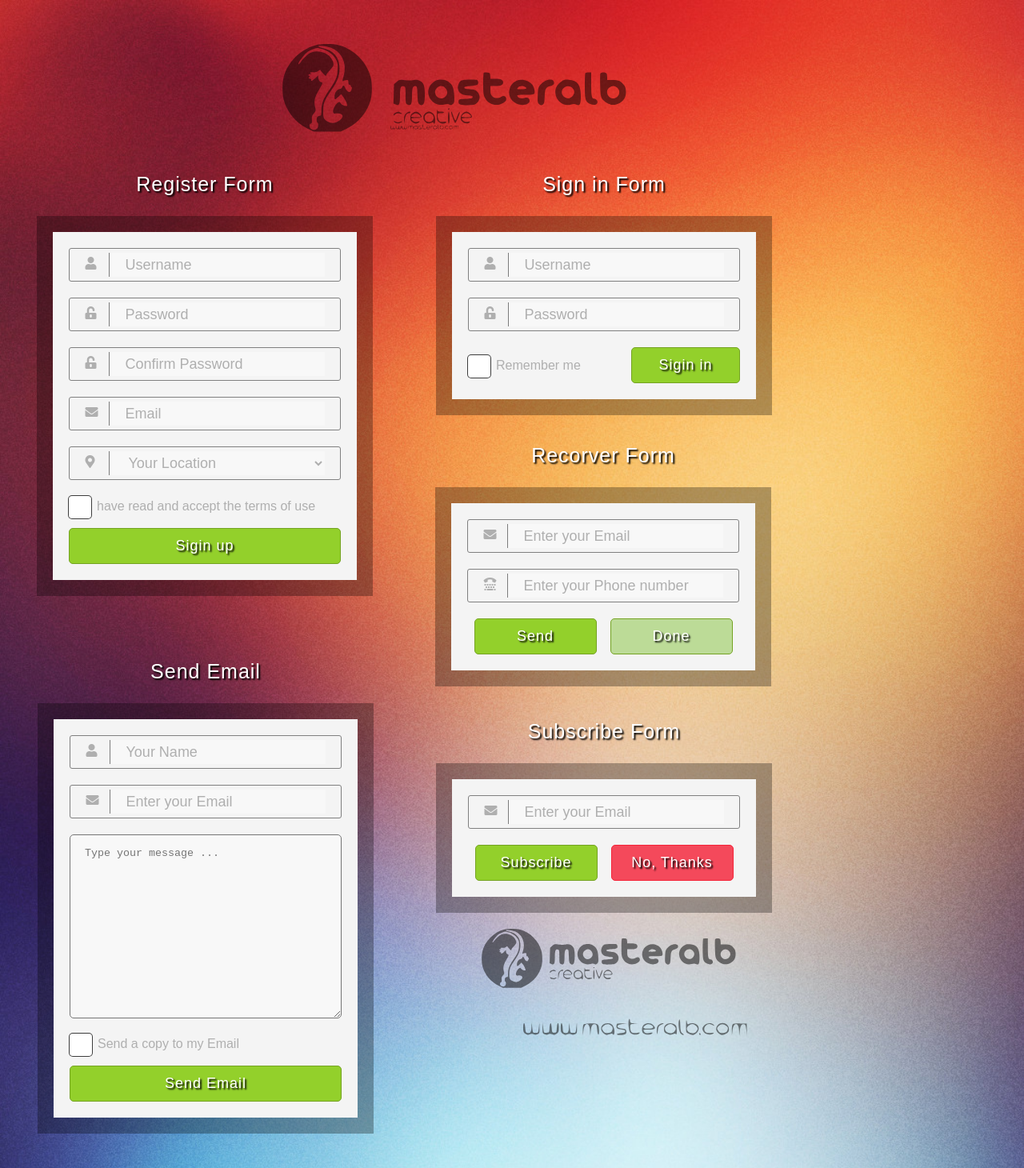
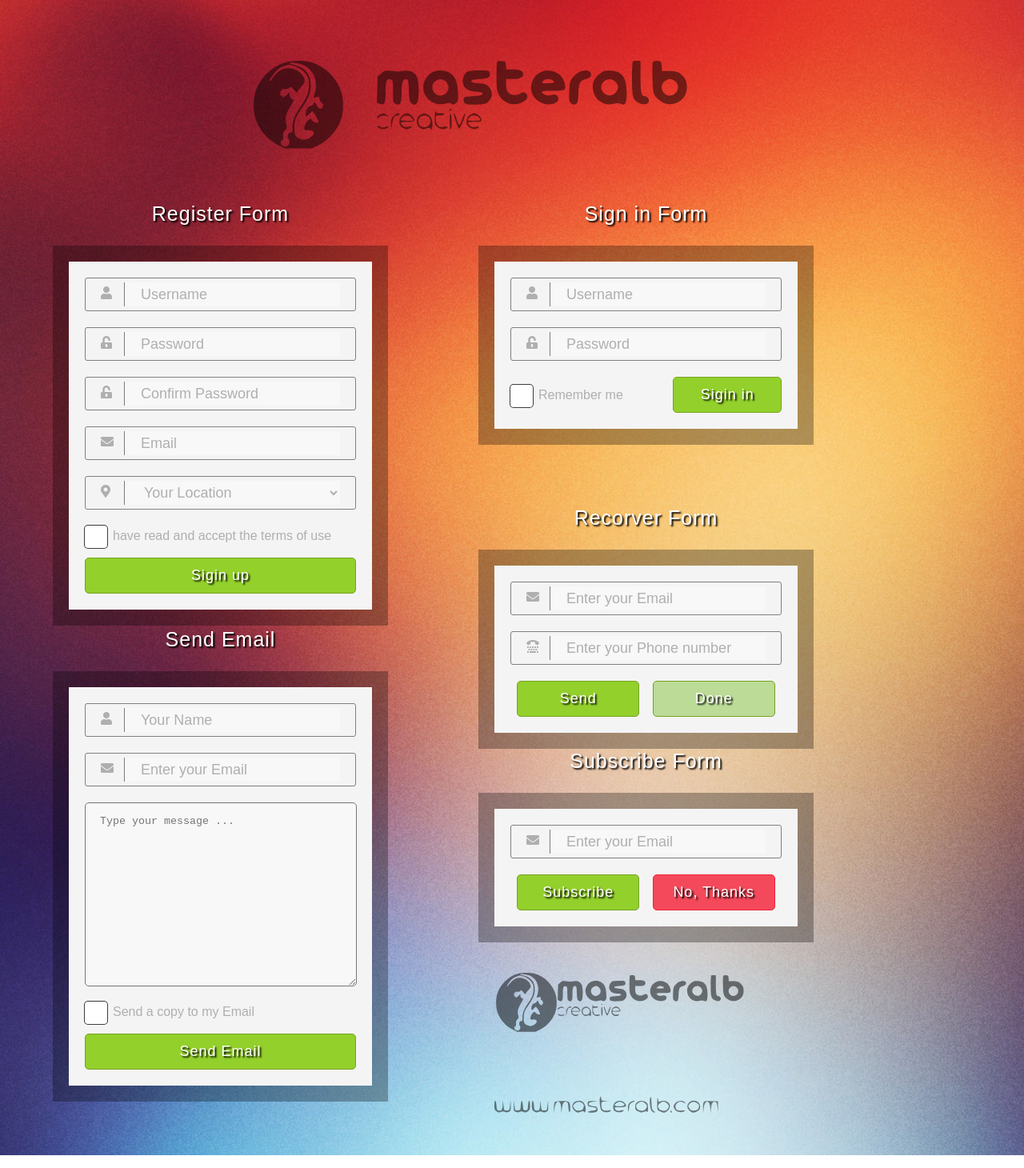
Before and after one commit to frontendagnes/challenge-one, a website: page index.html in a window 1280 px wide. Shown: the whole page at 80% size. Drawn offline with Linux system fonts and the light colour scheme.

Commit message:
commit#7

```diff
--- a/index.html
+++ b/index.html
@@ -10,11 +10,9 @@
 </head>
 <body>
     <main>
-        <div class = "head">
-            <img src="svg/lizard.svg" class="lizard"/>
-            <img src="svg/logo.svg" class="logo" />
-            <img src="svg/link.svg" class = "link" />
-        </div>
+        <img src="svg/lizard.svg" class="lizard"/>
+        <img src="svg/logo.svg" class="logo" />
+        <!-- <img src="svg/link.svg" class = "link" /> -->
         <article class = "register-form">
             <h3>Register Form</h3>
             <form>
@@ -119,11 +117,9 @@
                 <button type="submit" class="btn-submit btn-sign-up">Send Email</button>
             </form>
         </article>
-        <div class="foto">
-            <img src="svg/lizard.svg" class="lizard-bottom">
-            <img src="svg/logo.svg" class = "logo-bottom">
-            <img src="svg/link.svg" class = "link-bottom">
-        </div>
+        <img src="svg/lizard.svg" class="lizard-bottom">
+        <img src="svg/logo.svg" class = "logo-bottom">
+        <img src="svg/link.svg" class = "link-bottom">
     </main>
 </body>
 </html>
--- a/style.css
+++ b/style.css
@@ -1,34 +1,99 @@
-body{
+body {
     margin: 0;
     padding: 0;
     font-family: Arial, Helvetica, sans-serif;
     height: 100%;
-
-}
-main{
-    position: relative;
-    padding-bottom: 60px;
-    background:url('/img/tlo.jpg');
+    background: url('/img/tlo.jpg');
     background-size: cover;
-    min-height: 1400px;
 }
 
-i{
+/* GRID */
+main {
+    display: grid;
+    grid-template-columns: 85px repeat(15, 75px);
+    grid-template-rows: repeat(19, 75px);
+    gap: 1px 1px;
+    grid-template-areas: ". . . . . . . . . . . . ."
+    ". . . . lizard . logo logo logo logo . . ."
+    ". . . . . . . . . . . . ."
+    ". register-form register-form register-form register-form register-form . . sign-in sign-in sign-in sign-in sign-in "
+    ". register-form register-form register-form register-form register-form . . sign-in sign-in sign-in sign-in sign-in "
+    ". register-form register-form register-form register-form register-form . . sign-in sign-in sign-in sign-in sign-in "
+    ". register-form register-form register-form register-form register-form . . . . . . ."
+    ". register-form register-form register-form register-form register-form . . . . . . ."
+    ". register-form register-form register-form register-form register-form . . recovery-form recovery-form recovery-form recovery-form recovery-form "
+    ". . . . . . . . recovery-form recovery-form recovery-form recovery-form recovery-form "
+    ". send-email send-email send-email send-email send-email . . recovery-form recovery-form recovery-form recovery-form recovery-form "
+    ". send-email send-email send-email send-email send-email . . . . . . ."
+    ". send-email send-email send-email send-email send-email . . subscribe-form subscribe-form subscribe-form subscribe-form subscribe-form "
+    ". send-email send-email send-email send-email send-email . . subscribe-form subscribe-form subscribe-form subscribe-form subscribe-form "
+    ". send-email send-email send-email send-email send-email . . . . . . ."
+    ". send-email send-email send-email send-email send-email . . . . . . ."
+    ". . . . . . . . lizard-bottom logo-bottom logo-bottom logo-bottom logo-bottom "
+    ". . . . . . . . . . . . ."
+    ". . . . . . . .  link-bottom link-bottom link-bottom link-bottom ."
+    ". . . . . . . . . . . . .";
+}
+
+.lizard {
+    grid-area: lizard;
+    width: 118px;
+}
+
+.logo {
+    grid-area: logo;
+}
+
+.sign-in {
+    grid-area: sign-in;
+}
+
+.register-form {
+    grid-area: register-form;
+}
+
+.send-email {
+    grid-area: send-email;
+}
+
+.recorver-form {
+    grid-area: recovery-form;
+}
+
+.subscribe-form {
+    grid-area: subscribe-form;
+}
+
+.lizard-bottom {
+    grid-area: lizard-bottom;
+}
+
+.logo-bottom {
+    grid-area: logo-bottom;
+}
+
+.link-bottom {
+    grid-area: link-bottom;
+}
+
+/* Konic Grid */
+i {
     width: 29px;
     height: 25px;
     color: #afafaf;
 }
-form{
+
+form {
     background-color: #f4f4f4;
     padding: 20px;
     /* border-radius: 5px; */
-    -webkit-box-shadow: 0px 0px 0px 20px rgba(0,0,0,0.3);
-    -moz-box-shadow: 0px 0px 0px 20px rgba(0,0,0,0.3);
-    box-shadow: 0px 0px 0px 20px rgba(0,0,0,0.3);
+    -webkit-box-shadow: 0px 0px 0px 20px rgba(0, 0, 0, 0.3);
+    -moz-box-shadow: 0px 0px 0px 20px rgba(0, 0, 0, 0.3);
+    box-shadow: 0px 0px 0px 20px rgba(0, 0, 0, 0.3);
     margin-top: 45px;
- }
+}
 
-h3{
+h3 {
     text-align: center;
     color: #ffffff;
     font-size: 25px;
@@ -36,31 +101,33 @@ h3{
     text-shadow: 2px 2px 2px #000000;
     font-weight: 100;
 }
-.lizard{
+
+/* .lizard{
     position: absolute;
     top:55px;
     left:350px;
     width: 118px;
 }
 .logo{
-    position: absolute;
+
     height: 75px;
     width: 300px;
     top:90px;
     left:488px;
 }
 .link{
-    position: absolute;
+
     left:488px;
     top:155px;
     width: 85px;
     height: 7px;
 }
 article{
-  width: 380px;
+  width: 30%;
+  height: auto;
 
-}
-.input-div{
+} */
+.input-div {
     height: 40px;
     border: 1px solid #808080;
     background-color: #f4f4f4;
@@ -71,25 +138,27 @@ article{
     border-radius: 3px;
 }
 
-.input-txt{
+.input-txt {
     box-sizing: border-box;
     background-color: #f8f8f8;
     border: none;
     height: 30px;
     width: 270px;
-    border-left: 1px solid rgba(0,0,0,0.5);
+    border-left: 1px solid rgba(0, 0, 0, 0.5);
     padding-left: 20px;
     font-size: 18px;
 }
-.input-txt::placeholder{
+
+.input-txt::placeholder {
     color: #afafaf;
 }
-#location{
+
+#location {
     width: 270px;
     color: #afafaf;
 }
 
-textarea{
+textarea {
     box-sizing: border-box;
     height: 230px;
     width: 340px;
@@ -97,44 +166,20 @@ textarea{
     padding-top: 15px;
     padding-left: 18px;
     margin-bottom: 15px;
-    background-color:#f8f8f8;
+    background-color: #f8f8f8;
 }
-.register-form{
-    position: absolute;
-    left: 66px;
-    top: 191px;
-}
-.sign-in{
-    position: absolute;
-    left: 565px;
-    top:191px;
-}
-.recorver-form{
-    position: absolute;
-    left: 564px;
-    top:530px;
-}
-.subscribe-form{
-    position: absolute;
-    left:565px;
-    top:875px
-}
-.send-email{
-    position: absolute;
-    left:67px;
-    top:800px;
-}
-.foto{
+
+/* .foto{
     position: absolute;
     left:600px;
     top:1161px;
     margin-bottom: 80px;
-}
-.check-div{
+} */
+.check-div {
     margin-bottom: 15px;
 }
 
-.btn-submit{
+.btn-submit {
     background-color: #93d02b;
     color: white;
     font-size: 18px;
@@ -146,31 +191,34 @@ textarea{
     cursor: pointer;
 }
 
-.btn-sign-up{
-    width: 340px;
+.btn-sign-up {
+    width: 100%;
 }
-label{
+
+label {
     line-height: 25px;
     color: #afafaf;
 }
 
 #confirm-things,
 #send-copy,
-#sign-check{
+#sign-check {
     display: none;
 }
 
-input[type = checkbox] + label{
+input[type=checkbox]+label {
     position: relative;
-    padding-left:35px;
+    padding-left: 35px;
     cursor: pointer;
     display: flex;
     flex-flow: row wrap;
 }
-input[type=checkbox] + label:before{
+
+input[type=checkbox]+label:before {
     position: absolute;
     content: "";
-    display: block; /* element blokowy, aby móc nadać odpowiednie wymiary */
+    display: block;
+    /* element blokowy, aby móc nadać odpowiednie wymiary */
     width: 10px;
     height: 10px;
     top: 0;
@@ -181,68 +229,88 @@ input[type=checkbox] + label:before{
     border: 5px solid #ffffff;
     border-radius: 4px;
     padding: 4px;
-    -webkit-box-shadow: 0px 0px 0px 1px rgba(0,0,0,0.75);
-    -moz-box-shadow: 0px 0px 0px 1px rgba(0,0,0,0.75);
-    box-shadow: 0px 0px 0px 1px rgba(0,0,0,0.75);
+    -webkit-box-shadow: 0px 0px 0px 1px rgba(0, 0, 0, 0.75);
+    -moz-box-shadow: 0px 0px 0px 1px rgba(0, 0, 0, 0.75);
+    box-shadow: 0px 0px 0px 1px rgba(0, 0, 0, 0.75);
 }
-input[type=checkbox] + label:hover::before{
-    background-color: #cecece;;
+
+input[type=checkbox]+label:hover::before {
+    background-color: #cecece;
+    ;
 }
-input[type=checkbox]:checked + label:before{
+
+input[type=checkbox]:checked+label:before {
     background-color: #97d230;
 
 }
-input[type=checkbox]:disabled + label:before{
+
+input[type=checkbox]:disabled+label:before {
     background-color: #b6b6b6;
     border-color: #b6b6b6;
 }
-input[type=checkbox]:checked:disabled + label:before{
+
+input[type=checkbox]:checked:disabled+label:before {
     background-color: #cccccc;
     border-color: #b6b6b6;
 }
-.wap-check{
+
+.wap-check {
     display: flex;
     justify-content: space-around;
     align-items: center;
-   }
-.check-div-sign{
-    width:60%;
+}
+
+.check-div-sign {
+    width: 60%;
     height: 100%;
 
 }
-.btn-sign-in{
+
+.btn-sign-in {
     width: 40%;
 }
-.recovery-btn{
+
+.recovery-btn {
     display: flex;
     justify-content: space-around;
 }
 
 .rec-send,
-.btn-subscribe{
+.btn-subscribe {
     width: 45%;
 }
-.rec-done{
+
+.rec-done {
     width: 45%;
     background-color: #bcdb97;
     cursor: not-allowed;
 }
-.btn-no{
+
+.btn-no {
     width: 45%;
     background-color: #f4495b;
     border-color: #f52338;
 }
-.lizard-bottom{
-     width: 80px;
+
+.lizard-bottom {
+    width: 80px;
 }
-.logo-bottom{
+
+.logo-bottom {
     width: 240px;
     height: 65px;
 }
-.link-bottom{
-    position: absolute;
+
+.link-bottom {
     width: 280px;
     height: 25px;
-    top:110px;
+    top: 110px;
     right: -10px;
 }
+
+@media (max-width: 950px) {
+
+
+
+
+}
```
Also changed, not shown: package.json (+5 -4 lines).
